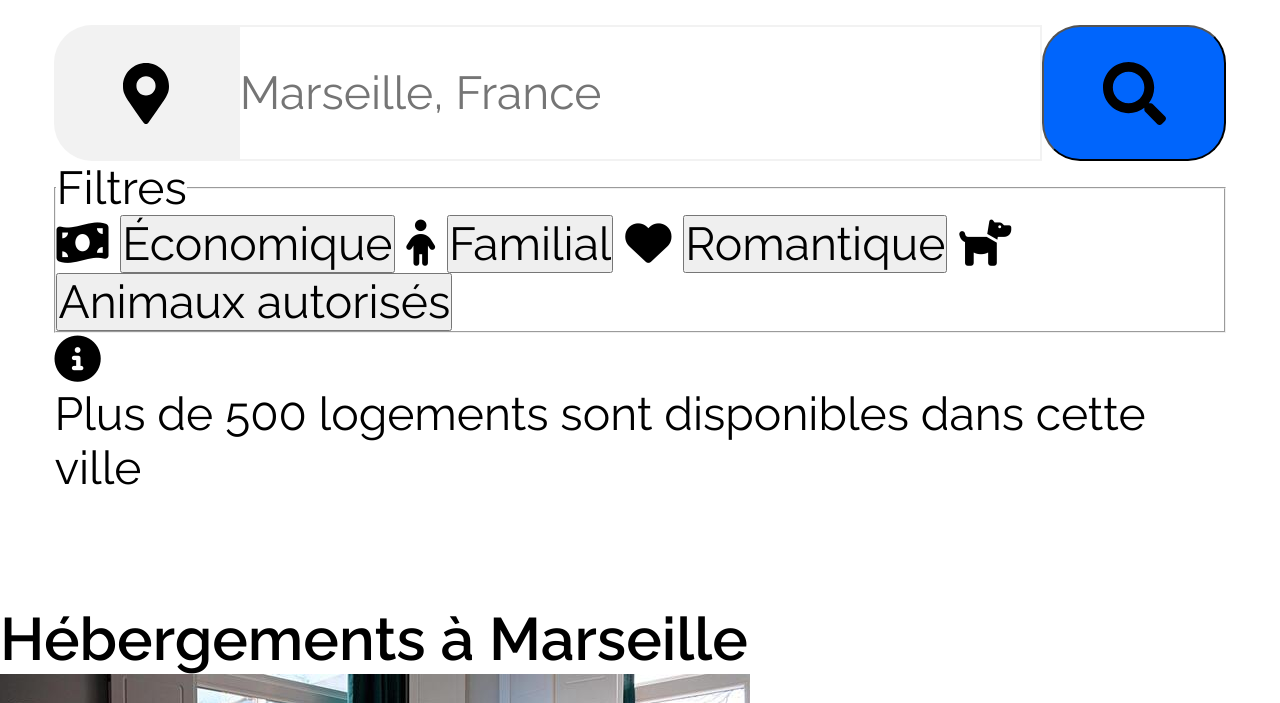
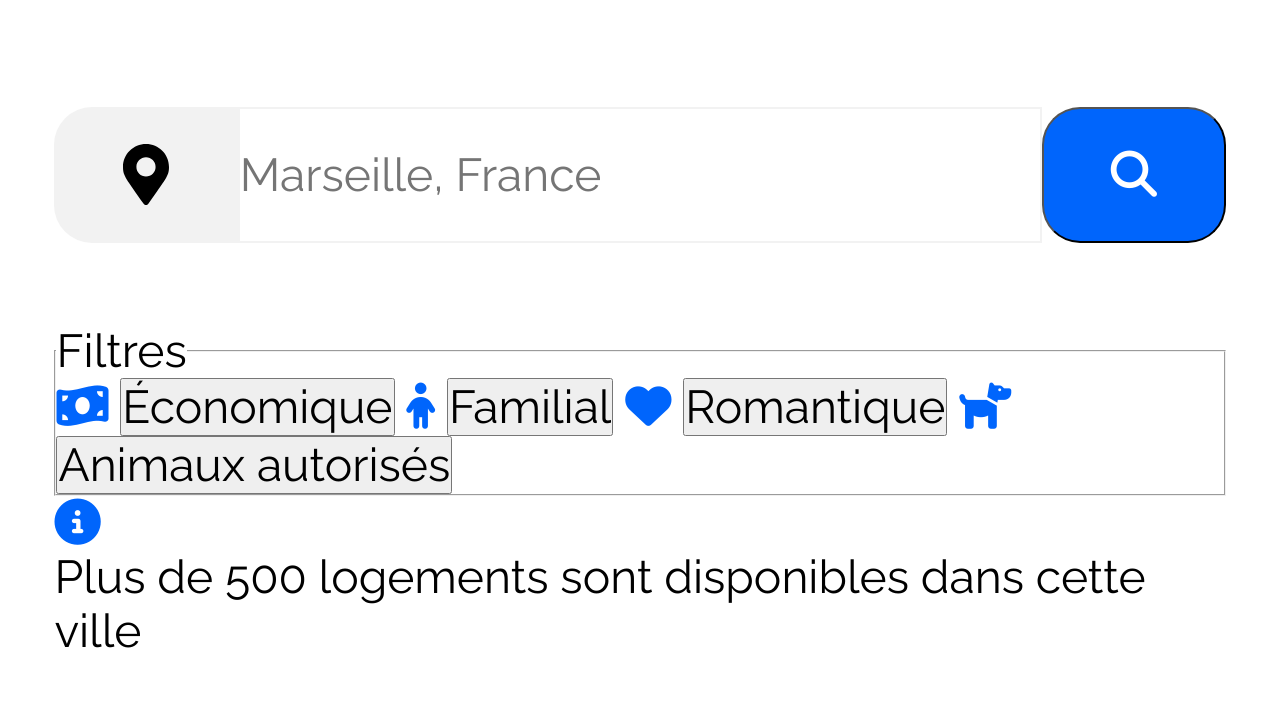
Before and after one commit to HematielaBequille/Reservia, a plain HTML site: page index.html in a window 1280 px wide. Shown: the part 737-1440 px from the top of the page. Drawn offline with Linux system fonts and the light colour scheme.

Commit message:
problème sur les icônes svg résolu

```diff
--- a/css/styles.css
+++ b/css/styles.css
@@ -1,6 +1,4 @@
 /* Départ sur un viewport de 320px de largeur */
-
-
 
 * {
     margin: 0px;
@@ -46,7 +44,6 @@ a:active {
     display: flex;
     justify-content: space-between;
     flex-wrap: wrap;
-    /*background-color: yellow;*/
 }
 
 .logo {
@@ -58,7 +55,6 @@ a:active {
 
 #logo {
     background-image: url("../images/logo/Reservia.svg");
-    /*background-color: red;*/
     height: 50%;
     background-position: center;
     background-repeat: no-repeat;
@@ -68,13 +64,10 @@ a:active {
 }
 
 .logo > a {
-    /*display: block;*/
-    /*margin-right: 30%;*/
-    /*padding: 5% 0 0 5%;*/
+
 }
 
 .nav_menu {
-    /*background-color: blue;*/
     order: 3;
     width: 100%;
     display:flex;
@@ -83,12 +76,9 @@ a:active {
 .nav_menu > ul {
     width: 100%;
     display: flex;
-    /*align-items: center;*/
 }
 .nav_menu > ul > li {
-    /*background-color: violet;*/
     width: 50%;
-    /*height: 100%;*/
     display: flex;
 
 }
@@ -119,9 +109,6 @@ a:active {
 .subscription {
     order: 2;
     width: 30%;
-    /*padding: 10% 2%;*/
-    /*text-align: center;*/
-    /*margin: auto;*/
     display: flex;
     justify-content: flex-end;
     height: 65%
@@ -133,7 +120,6 @@ a:active {
     margin: 1em 1em 1em 1em;
     padding: 1em 0;
     color: #0065FC;
-    /*background-color: green;*/
 }
 
 .container_search {
@@ -162,7 +148,7 @@ a:active {
     justify-content: center;
     height: 5rem;
     width: 100%;
-
+    margin: 3rem 0;
 }
 
 #search_form_marker {
@@ -183,15 +169,31 @@ a:active {
 
 #search_button {
     width: 5rem;
-    background-image: url("../images/icons/search-solid.svg");
-    fill: "white";
-    background-repeat: no-repeat;
-    background-position: center;
-    background-size: 35%;
     background-color: #0065FC;
     flex: 1 2 auto;
     border-radius: 1.4rem;
+}
 
+.filter_form {
+    /*display: flex;*/
+}
+
+.filter_form_fieldset {
+    /*display: flex;
+    flex-wrap: wrap;*/
+}
+
+.fitler_container {
+    display: flex;
+    flex-wrap: wrap;
+}
+
+.fas {
+    color: #0065FC;
+}
+
+.fa-search {
+    color: #fff;
 }
 
 @media (min-width: 375px) {
--- a/index.html
+++ b/index.html
@@ -40,13 +40,14 @@
         <form role="search" class="search_form">
             <div id="search_form_marker"></div>
         <input type="search" id="search_form" name="search_form" required placeholder="Marseille, France" aria-label="rechercher une destination sur le site">
-        <button id="search_button"></button>
+        <button id="search_button"><span class="fas fa-search"></span></button>
         </form>
 
-        <form id="filter_form">
-        <fieldset>
+        <form class="filter_form">
+        <fieldset class="filter_form_fieldset">
             <legend>Filtres</legend>
 
+            <div class="filter_container">
                 <span class="fas fa-money-bill-wave"></span>
                 <input type="button" id="filter_one" name="filter" value="Économique">
 
@@ -58,6 +59,7 @@
 
                 <span class="fas fa-dog"></span>
                 <input type="button" id="filter_four" name="filter" value="Animaux autorisés">
+            </div>
         </fieldset>
         </form>
 
```
Lines whose indentation alone changed are shown as unchanged.
